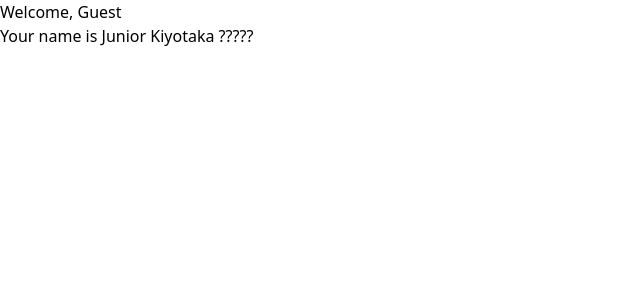
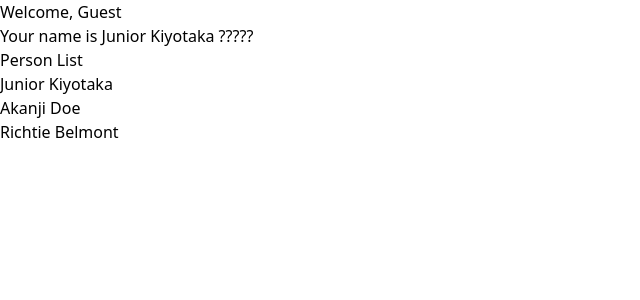
Before and after one commit to HIRWA13/react-Typescript_Playground, a React (Vite) app: page / in a window 1280 px wide. Shown: the top 300 px of the page, without its empty margins (0-640 px from the left). Built offline with nearby package versions, Linux system fonts and the light colour scheme.

Commit message:
feat: typing an array

```diff
--- a/src/App.tsx
+++ b/src/App.tsx
@@ -2,19 +2,34 @@
 // import Taskfy from "./components/Taskify/Taskfy"
 import Greet from "./components/CrashCourse/Greet"
 import Person from "./components/CrashCourse/Person"
-
+import PersonList from "./components/CrashCourse/PersonList"
 
 function App() {
   const person = {
     first: "Junior",
     last: "Kiyotaka"
   }
+  const personList = [
+    {
+      first: "Junior",
+      last: "Kiyotaka"
+    },
+    {
+      first: "Akanji",
+      last: "Doe"
+    },
+    {
+      first: "Richtie",
+      last: "Belmont"
+    }
+  ]
   return (
     <>
         {/* <Playground/>
         <Taskfy/> */}
        <Greet name="Junior" unreadMessages={20} isLoggedIn={false}/>
        <Person name={person}/>
+       <PersonList names={personList}/>
     </>
   )
 }
--- /dev/null
+++ b/src/components/CrashCourse/PersonList.tsx
@@ -0,0 +1,25 @@
+type PersonListProps = {
+    names: {
+        first: string,
+        last: string
+    }[]
+}
+
+export default function PersonList(props: PersonListProps) {
+  return (
+    <>
+        <section className="w-2/4 mx-auto mt-10 shadow-lg p-4">
+            <h1 className="p-2 font-bold">Person List</h1>
+            {
+                props.names.map(name => {
+                    return (
+                        <div key={name.first }>
+                            <h2>{name.first} {name.last}</h2>
+                        </div>
+                    )
+                })
+            }
+        </section>
+    </>
+  )
+}
```
